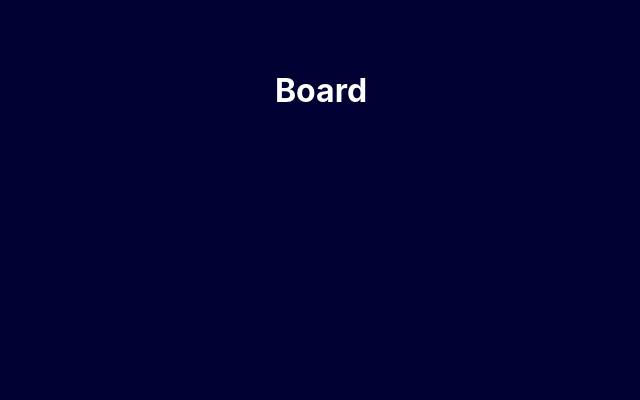
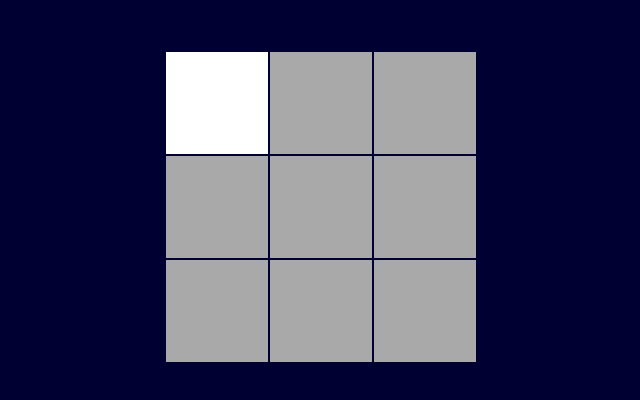
Before and after one commit to malte94/lights-out, a React (Create React App) app: page / in a window 1280 px wide. Shown: the top 400 px of the page, without its empty margins (319-959 px from the left). Built offline with nearby package versions, Linux system fonts and the light colour scheme.

Commit message:
Render Board

```diff
--- a/src/Board.css
+++ /dev/null
@@ -1,3 +0,0 @@
-.Board {
-  margin: 0 auto;
-}
--- a/src/Board.js
+++ b/src/Board.js
@@ -11,7 +11,7 @@ class Board extends Component {
 
   state = {
     hasWon: false,
-    board: this.createBoard()
+    board: this.createBoard(),
   }
 
   createBoard() {
@@ -25,6 +25,19 @@ class Board extends Component {
       board.push(row);
     }
     return board
+  }
+
+  renderBoard() {
+    let tblBoard = [];
+
+    for(let y = 0; y < this.props.nrows; y++) {
+      let row = [];
+      for(let x = 0; x < this.props.ncols; x++) {
+        row.push(<Cell isLit={this.state.board[y][x]}/>)
+      }
+      tblBoard.push(<tr>{row}</tr>)
+    }
+    return tblBoard;
   }
 
   flipCellsAround(coord) {
@@ -43,7 +56,11 @@ class Board extends Component {
   render() {
     return(
       <div className="Board">
-        <h1> Board </h1>
+        <table className="Board">
+          <tbody>
+            {this.renderBoard()}
+          </tbody>
+        </table>
       </div>
     )
   }
--- a/src/index.css
+++ /dev/null
@@ -1,18 +0,0 @@
-code {
-  font-family: source-code-pro, Menlo, Monaco, Consolas, "Courier New",
-    monospace;
-}
-
-body {
-    margin: 0;
-  padding: 0;
-  font-family: -apple-system, BlinkMacSystemFont, "Segoe UI", "Roboto", "Oxygen",
-    "Ubuntu", "Cantarell", "Fira Sans", "Droid Sans", "Helvetica Neue",
-    sans-serif;
-  -webkit-font-smoothing: antialiased;
-  -moz-osx-font-smoothing: grayscale;
-  background-color: #003;
-  padding-top: 50px;
-  color: white;
-  text-align: center;
-}
--- a/src/index.js
+++ b/src/index.js
@@ -1,6 +1,5 @@
 import React from 'react';
 import ReactDOM from 'react-dom';
-import './index.css';
 import App from './App';
 import * as serviceWorker from './serviceWorker';
 
```
Also changed, not shown: src/Cell.css (deleted, +0 -9 lines).
